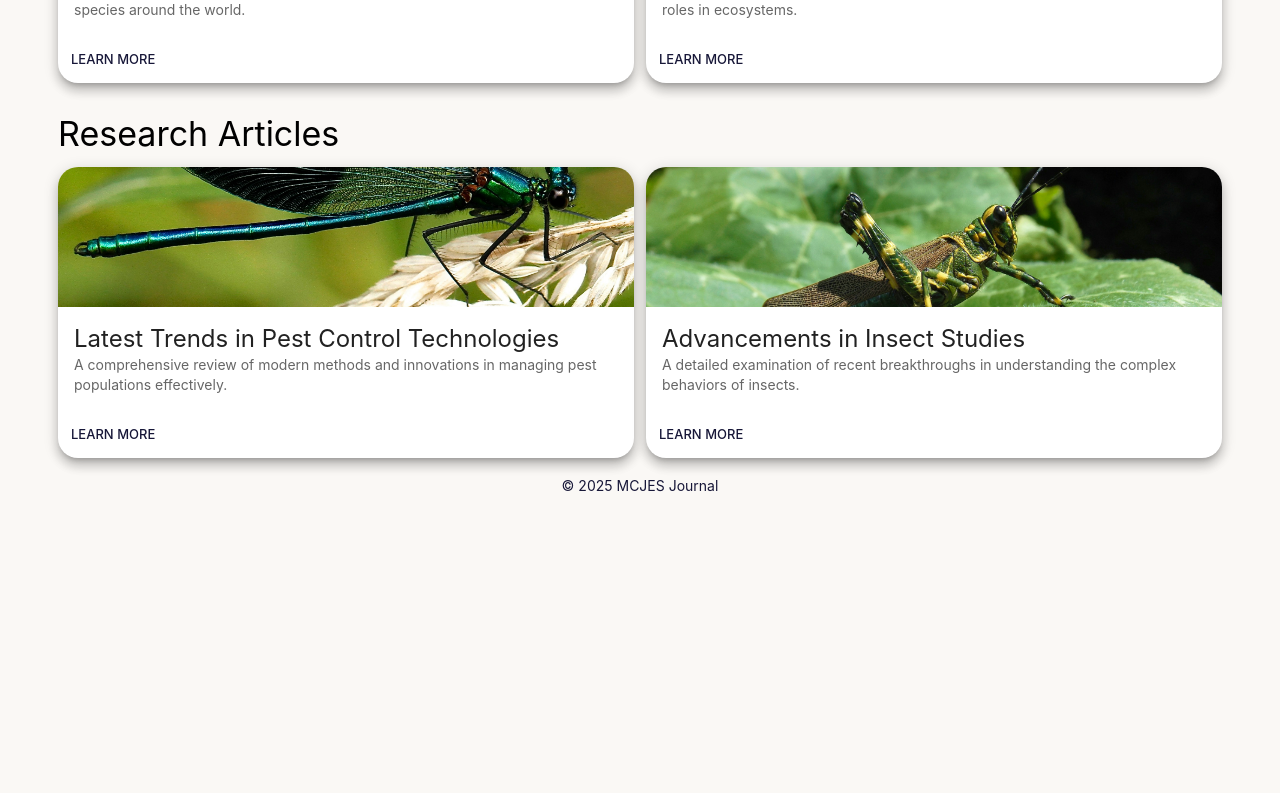
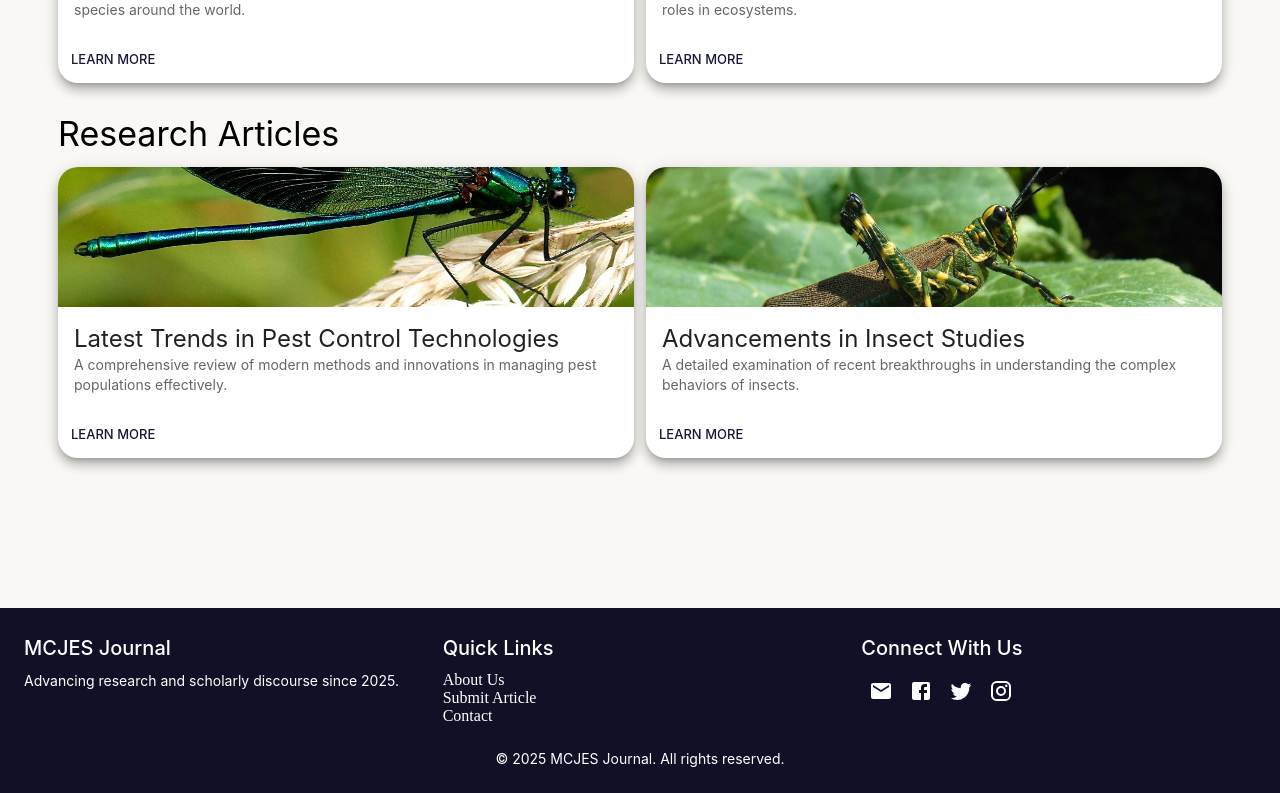
Before and after one commit to max14vega/mcjes-swe-ui, a React (Create React App) app: page / in a window 1280 px wide. Shown: the part 2096-2889 px from the top of the page. Before the commit the page ends 2610 px from the top, so only its background shows below. Built offline with nearby package versions, Linux system fonts and the light colour scheme; no server answers.

Commit message:
Added initial updates to footer section

```diff
--- a/src/Components/Footer/Footer.jsx
+++ b/src/Components/Footer/Footer.jsx
@@ -1,22 +1,65 @@
-import { Box, Typography } from "@mui/material";
+import { Box, Typography, Link, Grid, IconButton } from "@mui/material";
+import { Facebook, Twitter, Instagram, Email } from "@mui/icons-material";
 import React from "react";
 
 const Footer = () => {
   return (
     <Box
+      component="footer"
       sx={{
-        bgcolor: "background",
-        color: "primary.main",
-        p: 3,
-        textAlign: "center",
-        position: "relative",
-        bottom: 0,
-        width: "100%",
+        bgcolor: "primary.dark",
+        color: "white",
+        p: 4,
+        mt: 25,
       }}
     >
-      <Typography variant="body2">
-        &copy; {new Date().getFullYear()} MCJES Journal
-      </Typography>
+      <Grid container spacing={4} justifyContent="center">
+        <Grid item xs={12} md={4}>
+          <Typography variant="h6" gutterBottom>
+            MCJES Journal
+          </Typography>
+          <Typography variant="body2">
+            Advancing research and scholarly discourse since 2025.
+          </Typography>
+        </Grid>
+
+        <Grid item xs={12} md={4}>
+          <Typography variant="h6" gutterBottom>
+            Quick Links
+          </Typography>
+          <Box>
+            <Link href="/about" color="inherit" underline="hover" display="block">About Us</Link>
+            <Link href="/submissions" color="inherit" underline="hover" display="block">Submit Article</Link>
+            <Link href="/contact" color="inherit" underline="hover" display="block">Contact</Link>
+          </Box>
+        </Grid>
+
+        <Grid item xs={12} md={4}>
+          <Typography variant="h6" gutterBottom>
+            Connect With Us
+          </Typography>
+          <Box>
+            <IconButton href="mailto:info@mcjes.org" color="inherit">
+              <Email />
+            </IconButton>
+            <IconButton href="https://facebook.com" target="_blank" color="inherit">
+              <Facebook />
+            </IconButton>
+            <IconButton href="https://twitter.com" target="_blank" color="inherit">
+              <Twitter />
+            </IconButton>
+            <IconButton href="https://instagram.com" target="_blank" color="inherit">
+              <Instagram />
+            </IconButton>
+          </Box>
+        </Grid>
+      </Grid>
+
+      <Box textAlign="center" mt={4}>
+        <Typography variant="body2">
+          &copy; {new Date().getFullYear()} MCJES Journal. All rights reserved.
+        </Typography>
+      </Box>
     </Box>
   );
 };
```
